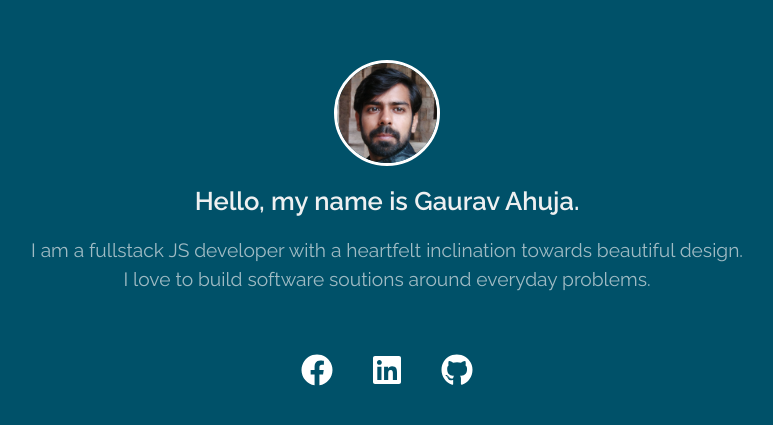
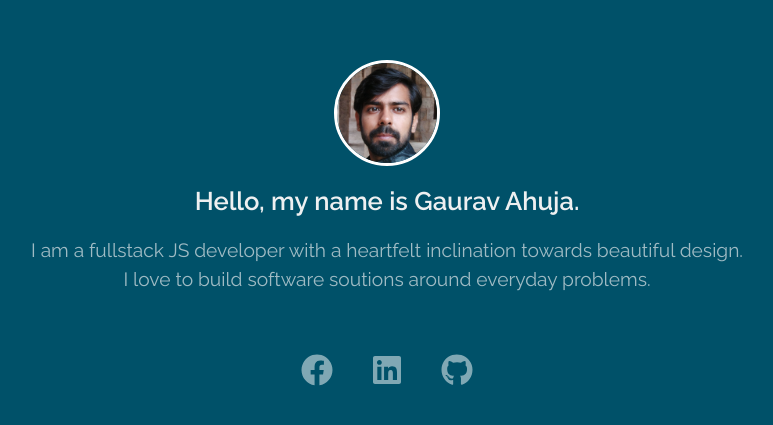
Before and after one commit to gauravahujame/gauravahuja.me, a React (Create React App) app: page / in a window 1280 px wide. Shown: the part 147-572 px from the top of the page, without its empty margins (253-1026 px from the left). Built offline with nearby package versions, Linux system fonts and the light colour scheme.

Commit message:
Move socialicons to component

```diff
--- /dev/null
+++ b/src/components/index.js
@@ -0,0 +1 @@
+export { default as SocialIcon } from './socialIcon';
--- /dev/null
+++ b/src/components/socialIcon/index.js
@@ -0,0 +1,35 @@
+import React from 'react';
+import { FontAwesomeIcon } from '@fortawesome/react-fontawesome';
+import { faFacebook, faLinkedin, faGithub } from '@fortawesome/free-brands-svg-icons';
+
+export default class SocialIcon extends React.Component {
+    constructor(props) {
+        super(props);
+        this.state = {
+            opacity: 0.5
+        }
+        this.selectIcon = this.selectIcon.bind(this);
+    }
+
+    selectIcon() {
+        switch(this.props.type){
+            case 'facebook': return faFacebook;
+            case 'linkedin': return faLinkedin;
+            case 'github': return faGithub;
+        }
+    }
+
+    render() {
+        return (
+            <a href={this.props.link}>
+                <FontAwesomeIcon
+                    icon={this.selectIcon()}
+                    color="white"
+                    size="2x"
+                    onMouseEnter={() => this.setState({ opacity: 1.0 })}
+                    onMouseLeave={() => this.setState({ opacity: 0.5 })}
+                    style={{ padding: '10px', margin: '10px', opacity: this.state.opacity }} />
+            </a>
+        )
+    }
+}
--- a/src/screens/intro/index.js
+++ b/src/screens/intro/index.js
@@ -1,7 +1,6 @@
 import React from 'react';
 import Grid from '@material-ui/core/Grid';
-import { FontAwesomeIcon } from '@fortawesome/react-fontawesome';
-import { faFacebook, faLinkedin, faGithub } from '@fortawesome/free-brands-svg-icons';
+import { SocialIcon } from '../../components';
 
 import styles from './styles.css.js';
 
@@ -30,15 +29,9 @@ class IntroScreen extends React.Component {
             {this.state.description}
           </p>
           <div style={{ padding: '40px' }}>
-            <a href="https://www.facebook.com/gauravahujame">
-              <FontAwesomeIcon icon={faFacebook} color="white" size="2x" style={{ padding: '10px', margin: '10px' }} />
-            </a>
-            <a href="https://www.linkedin.com/in/gauravahujame">
-              <FontAwesomeIcon icon={faLinkedin} color="white" size="2x" style={{ padding: '10px', margin: '10px' }} />
-            </a>
-            <a href="https://github.com/gauravahujame">
-              <FontAwesomeIcon icon={faGithub} color="white" size="2x" style={{ padding: '10px', margin: '10px' }} />
-            </a>
+            <SocialIcon type="facebook" link="https://www.facebook.com/gauravahujame" />
+            <SocialIcon type="linkedin" link="https://www.linkedin.com/in/gauravahujame" />
+            <SocialIcon type="github" link="https://github.com/gauravahujame" />
           </div>
         </div>
       </Grid>
```
Also changed, not shown: src/components/socialIcon/styles.css.js (added).
